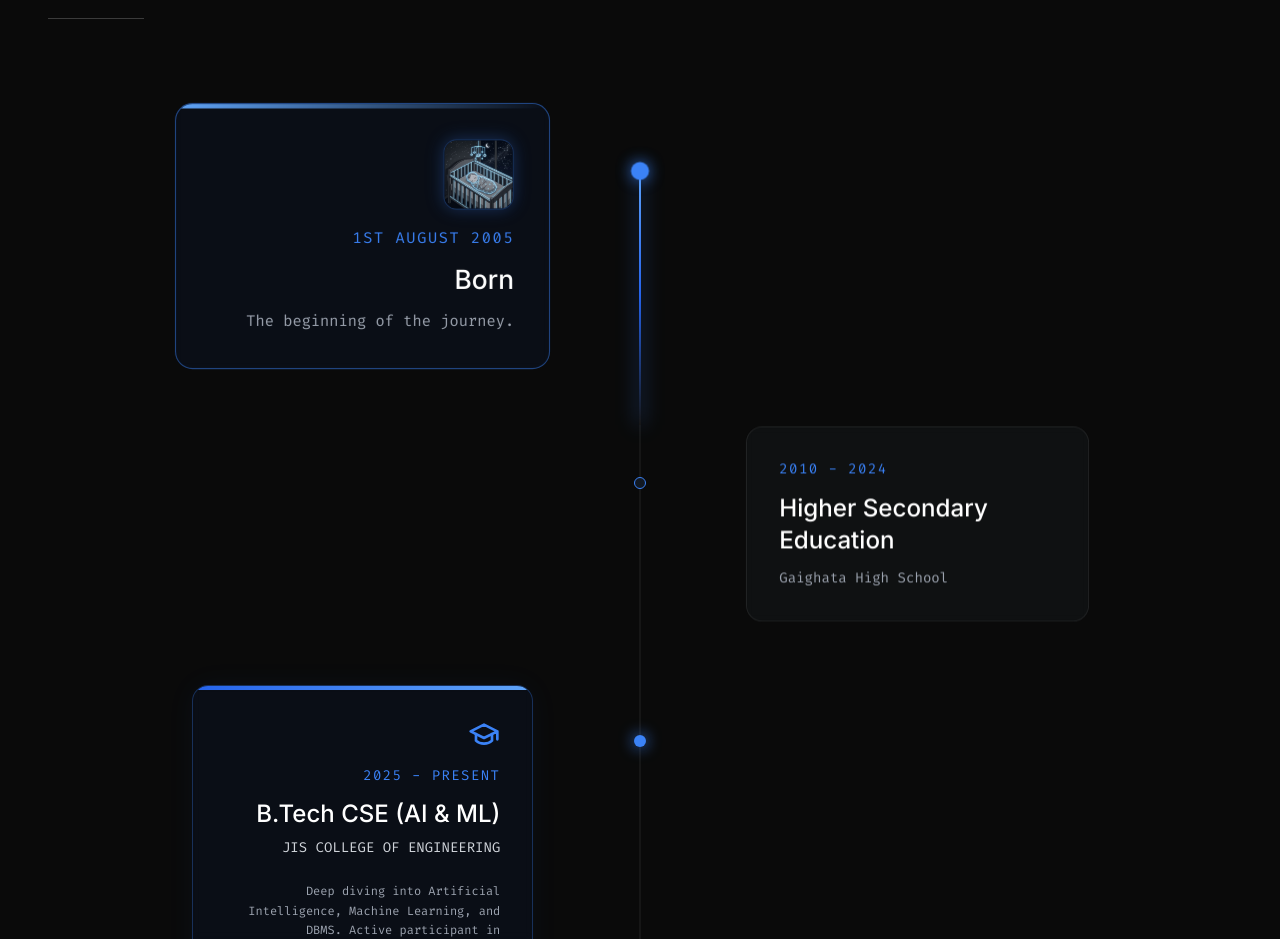
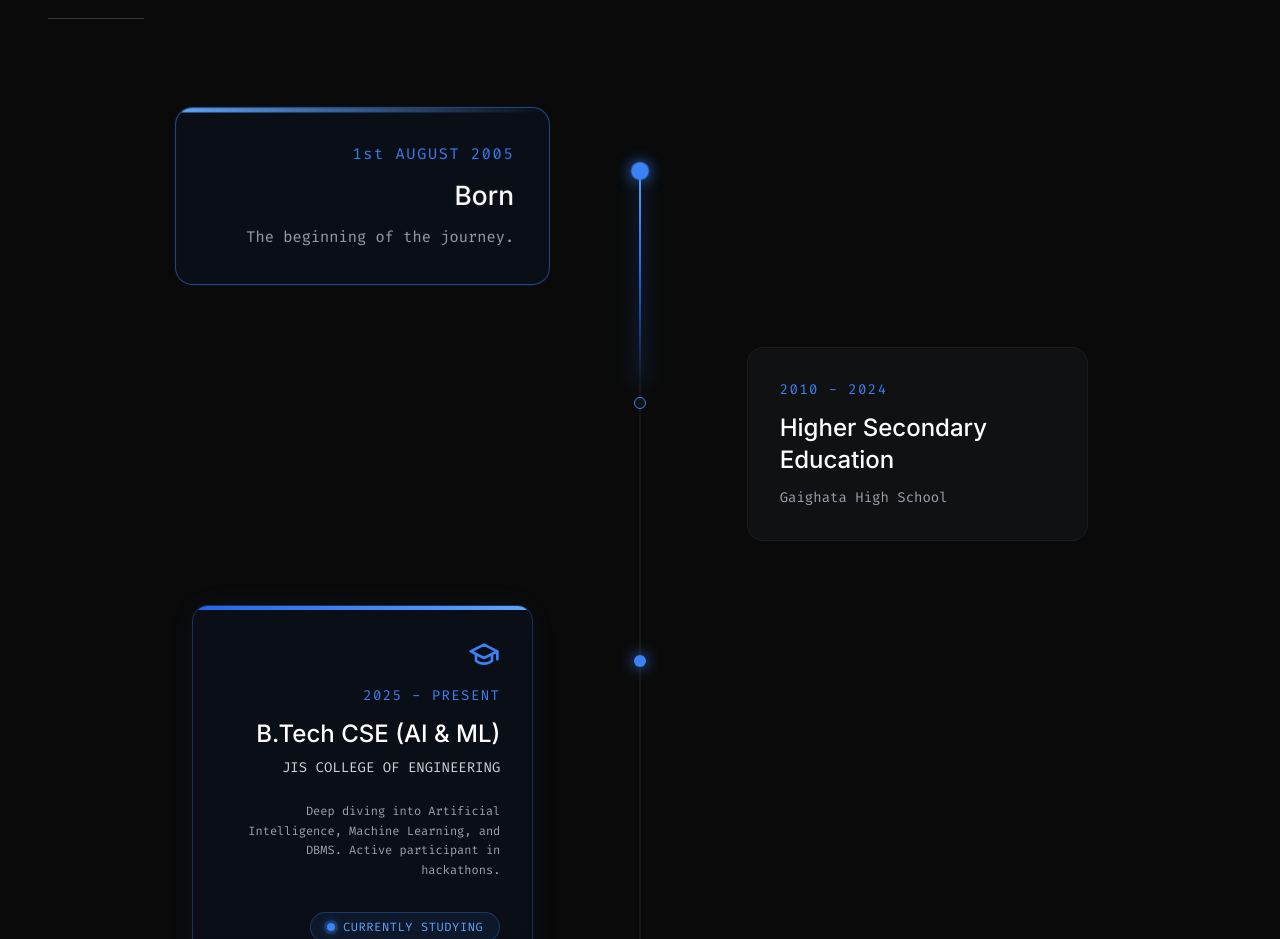
Before and after one commit to sayantani071/sayantani-portfolio, a React (Vite) app: page / in a window 1280 px wide. Shown: the part 1700-2639 px from the top of the page. Built offline with nearby package versions, Linux system fonts and the light colour scheme.

Commit message:
Remove baby image and fix 1st text casing

```diff
--- a/src/components/Education.jsx
+++ b/src/components/Education.jsx
@@ -70,13 +70,7 @@ const Education = () => {
                 <div className="absolute top-0 left-0 w-full h-1 bg-gradient-to-r from-blue-400 to-transparent"></div>
                 <div className="absolute inset-0 bg-gradient-to-b from-blue-500/5 to-transparent opacity-0 group-hover:opacity-100 transition-opacity duration-500"></div>
 
-                <div className="flex md:justify-end justify-start mb-4">
-                  <div className="w-16 h-16 rounded-xl overflow-hidden border border-blue-500/30 shadow-[0_0_15px_rgba(59,130,246,0.3)]">
-                    <img src="/born_baby.jpg" alt="Born" className="w-full h-full object-cover" />
-                  </div>
-                </div>
-
-                <p className="text-blue-500 font-mono text-sm tracking-widest mb-3 uppercase">1st August 2005</p>
+                <p className="text-blue-500 font-mono text-sm tracking-widest mb-3">1st AUGUST 2005</p>
                 <h3 className="text-2xl text-white font-medium mb-3">Born</h3>
                 <p className="text-gray-400 font-mono text-sm">The beginning of the journey.</p>
               </motion.div>
```
